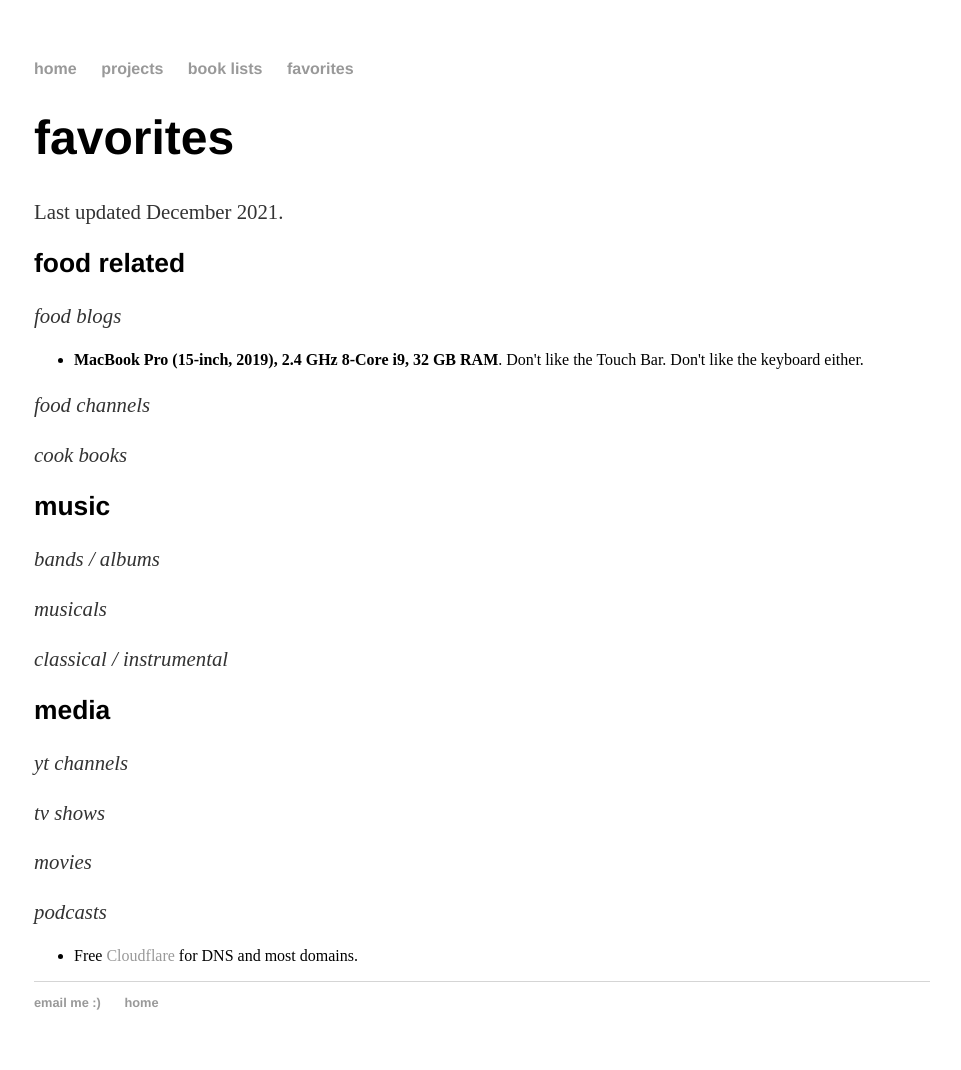
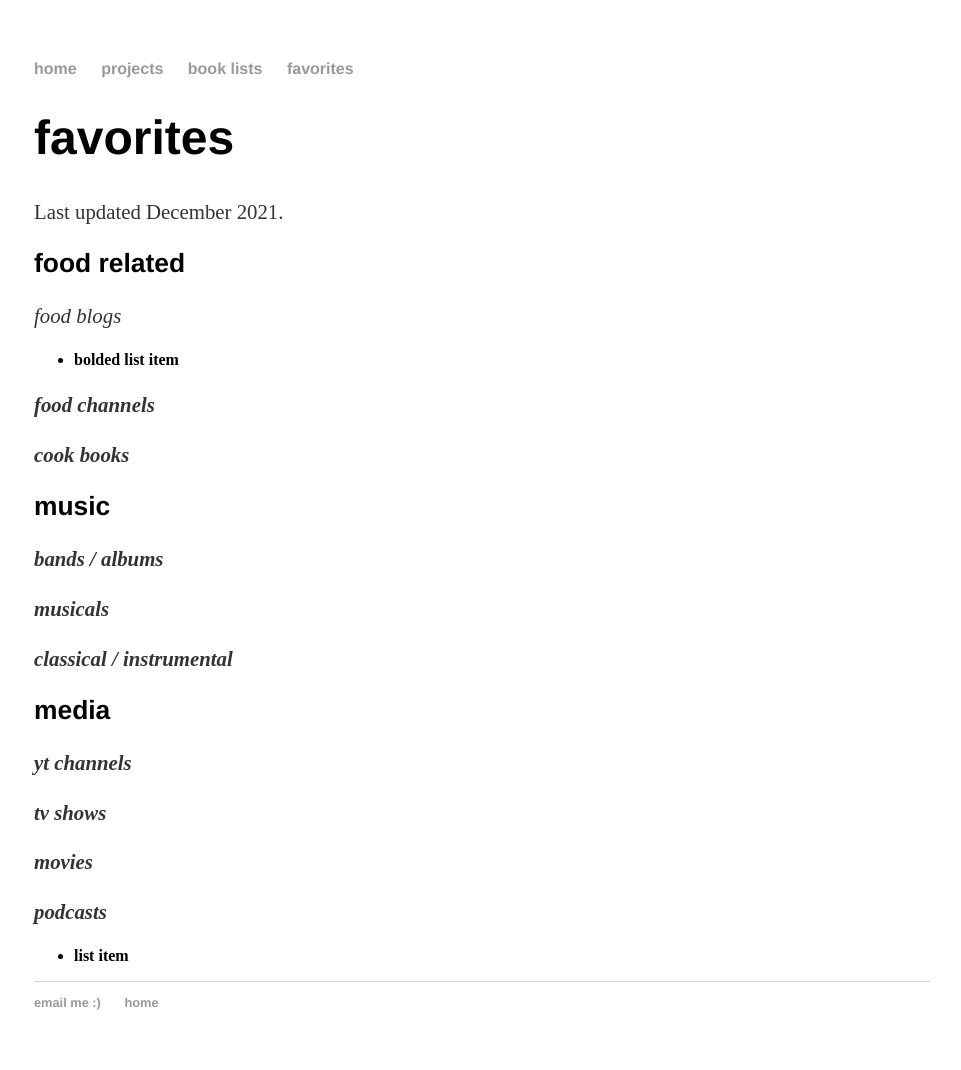
Before and after one commit to drod-chavez/drod-chavez.github.io, a Jekyll site: the page built from favs.html, in a window 1280 px wide. Shown: the whole page, without its empty margins (158-1119 px from the left). Built offline with Jekyll 4.4.1, drawn with Linux system fonts in a browser that asks for light colours.

Commit message:
Update favs.html

```diff
--- a/favs.html
+++ b/favs.html
@@ -19,7 +19,7 @@ title: favorites
 
           <p> <em> food blogs </em> </p>
           <ul>
-            <li><b>MacBook Pro (15-inch, 2019), 2.4 GHz 8-Core i9, 32 GB RAM</b>. Don't like the Touch Bar. Don't like the keyboard either.</li>
+            <li><b> bolded list item </li>
           </ul>
 
 	  <p> <em> food channels </em> </p>
@@ -39,7 +39,7 @@ title: favorites
 	      <p> <em> podcasts </em> </p>
 
           <ul>
-            <li>Free <a href="https://www.cloudflare.com/">Cloudflare</a> for DNS and most domains.</li>
+            <li> list item </li>
           </ul>
 
     </div>
```
